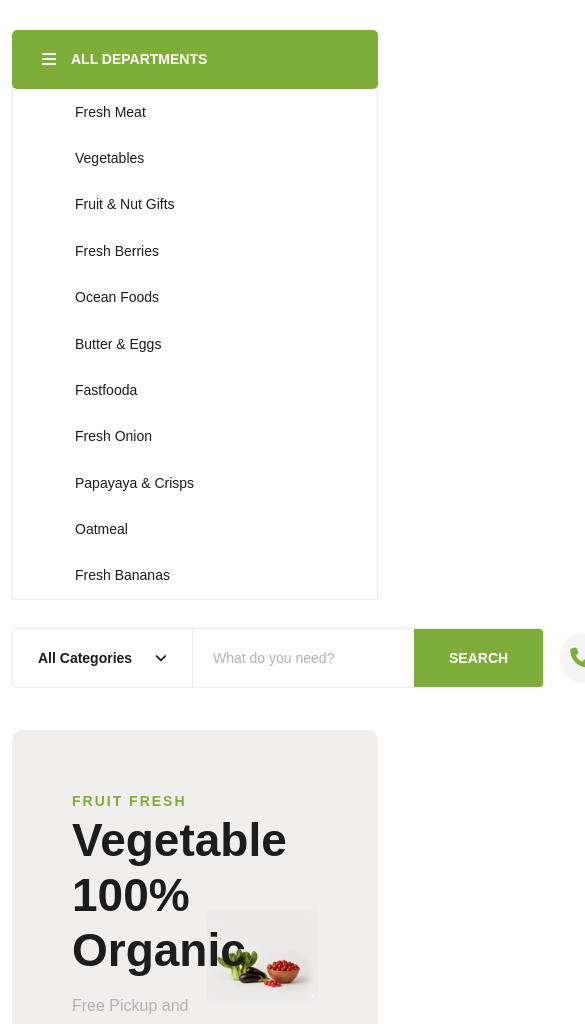
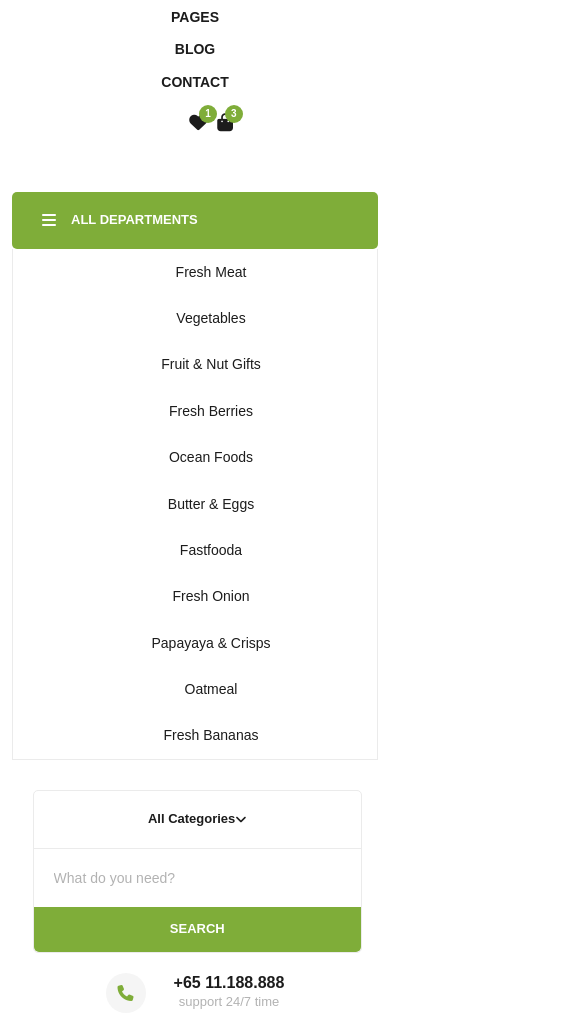
Before and after one commit to JuanEstebanCuellar/Parcial2-CSS-HTML-BEM-BOOSTRAP-1, a plain HTML site: page index.html in a window 390 px wide. Shown: the part 155-1179 px from the top of the page, 585 px wide, since content can reach past the window. Drawn offline with nearby package versions, Linux system fonts and the light colour scheme.

Commit message:
Responsive Version 1.0

```diff
--- a/StyleSheet.css
+++ b/StyleSheet.css
@@ -1,6 +1,4 @@
-/* ===================================
-   Variables CSS
-   =================================== */
+/*Parametros principales*/
 :root {
   --color-principal: #7fad39;
   --color-hover: #6d9632;
@@ -10,9 +8,7 @@
   --blanco: #ffffff;
 }
 
-/* ===================================
-   Estilos base
-   =================================== */
+/*Estilos base*/
 * {
   margin: 0;
   padding: 0;
@@ -40,9 +36,7 @@ img {
   height: auto;
 }
 
-/* ===================================
-   Barra superior
-   =================================== */
+/*Barra superior*/
 .barra-contacto-superior {
   background-color: var(--fondo-claro);
   padding: 10px 0;
@@ -68,9 +62,7 @@ img {
   color: var(--color-principal);
 }
 
-/* ===================================
-   Encabezado principal
-   =================================== */
+/*Encabezado principal*/
 .encabezado {
   padding: 20px 0;
 }
@@ -148,9 +140,7 @@ img {
   font-weight: 700;
 }
 
-/* ===================================
-   Sección principal (Hero)
-   =================================== */
+/*Sección principal (Hero)*/
 .seccion-principal {
   padding: 2px 0;
 }
@@ -349,3 +339,223 @@ img {
   border-radius: 0;
   box-shadow: none;
 }
+
+/* ================================
+   Media Queries para Responsive
+   ================================ */
+
+/* =======================
+   Tablets (≤ 992px)
+   ======================= */
+@media (max-width: 992px) {
+  /* Ocultar barra superior */
+  .barra-contacto-superior {
+    display: none;
+  }
+
+  /* Header en columna */
+  .encabezado .row {
+    flex-direction: column;
+    align-items: center;
+    text-align: center;
+  }
+
+  /* Logo centrado */
+  .logo {
+    text-align: center;
+    margin-bottom: 15px;
+  }
+
+  .menu-principal {
+    width: 100%;
+  }
+
+  /* Menú centrado y en bloque */
+  .menu-principal ul {
+    display: flex;
+    flex-direction: row;
+    flex-wrap: wrap;
+    justify-content: center;
+    gap: 15px;
+    margin: 0;
+    padding: 0;
+  }
+
+  /* Carrito centrado debajo */
+  .carrito {
+    display: flex;
+    justify-content: center;
+    align-items: center;
+    margin-top: 15px;
+    width: 100%;
+  }
+
+  .carrito ul {
+    display: flex;
+    justify-content: center;
+    gap: 10px;
+  }
+
+  /* Buscador */
+  .buscador {
+    flex-direction: column;
+    align-items: center;
+    text-align: center;
+    width: 100%;
+  }
+
+  .buscador__formulario {
+    width: 90%;
+    margin: 0 auto;
+  }
+
+  .buscador__formulario form {
+    display: flex;
+    flex-direction: column;
+    align-items: stretch;
+    width: 100%;
+  }
+
+  .buscador__categorias {
+    border-right: none;
+    border-bottom: 1px solid #ebebeb;
+    justify-content: center;
+    width: 100%;
+  }
+
+  .btn-buscar {
+    width: 100%;
+    border-radius: 0 0 5px 5px;
+  }
+
+  .buscador__telefono {
+    justify-content: center;
+    margin-top: 20px;
+    width: 100%;
+  }
+
+  /* Banner */
+  .banner-principal {
+    display: flex;
+    flex-direction: column;
+    align-items: center;
+    text-align: center;
+    padding: 40px 20px;
+    width: 100%;
+  }
+
+  .banner__texto {
+    max-width: 100%;
+    margin-bottom: 20px;
+  }
+
+  .banner__imagen {
+    width: 100%;
+    display: flex;
+    justify-content: center;
+  }
+
+  .banner__imagen img {
+    width: 80%;
+    height: auto;
+    display: block;
+    margin: 0 auto;
+  }
+
+  /* Categorías */
+  .categorias {
+    margin-top: 1rem;
+    text-align: center;
+    width: 100%;
+  }
+}
+
+/* =======================
+   Celulares medianos (≤ 768px)
+   ======================= */
+@media (max-width: 768px) {
+  /* Menú principal en columna */
+  .menu-principal ul {
+    flex-direction: column;
+    align-items: center;
+    justify-content: center;
+    gap: 10px;
+  }
+
+  /* Encabezado centrado */
+  .encabezado {
+    text-align: center;
+  }
+
+  /* Sección principal en columna */
+  .seccion-principal .row {
+    text-align: center;
+    justify-content: center;
+    flex-direction: column;
+  }
+
+  .categorias {
+    margin-bottom: 30px;
+    text-align: center;
+  }
+
+  /* Banner */
+  .banner__texto h2 {
+    font-size: 30px;
+  }
+
+  .banner__texto p {
+    font-size: 14px;
+  }
+
+  .banner__imagen img {
+    width: 90%;
+  }
+
+  .buscador__telefono__texto {
+    justify-content: center;
+    align-items: center;
+    text-align: center;
+}
+
+}
+
+/* =======================
+   Celulares pequeños (≤ 480px)
+   ======================= */
+@media (max-width: 480px) {
+  body {
+    font-size: 13px;
+  }
+
+  /* Botones */
+  .btn-principal,
+  .btn-buscar {
+    padding: 12px 25px;
+    font-size: 13px;
+  }
+
+  /* Banner */
+  .banner__texto h2 {
+    font-size: 24px;
+  }
+
+  .banner__imagen img {
+    width: 100%;
+  }
+
+  /* Teléfono */
+  .buscador__telefono__icono {
+    width: 40px;
+    height: 40px;
+  }
+
+  .buscador__telefono__icono i {
+    font-size: 16px;
+  }
+
+  /* Ocultar precio del carrito para ganar espacio */
+  .carrito__precio {
+    display: none;
+  }
+}
```
Also changed, not shown: index.html (+4 -0 lines).
